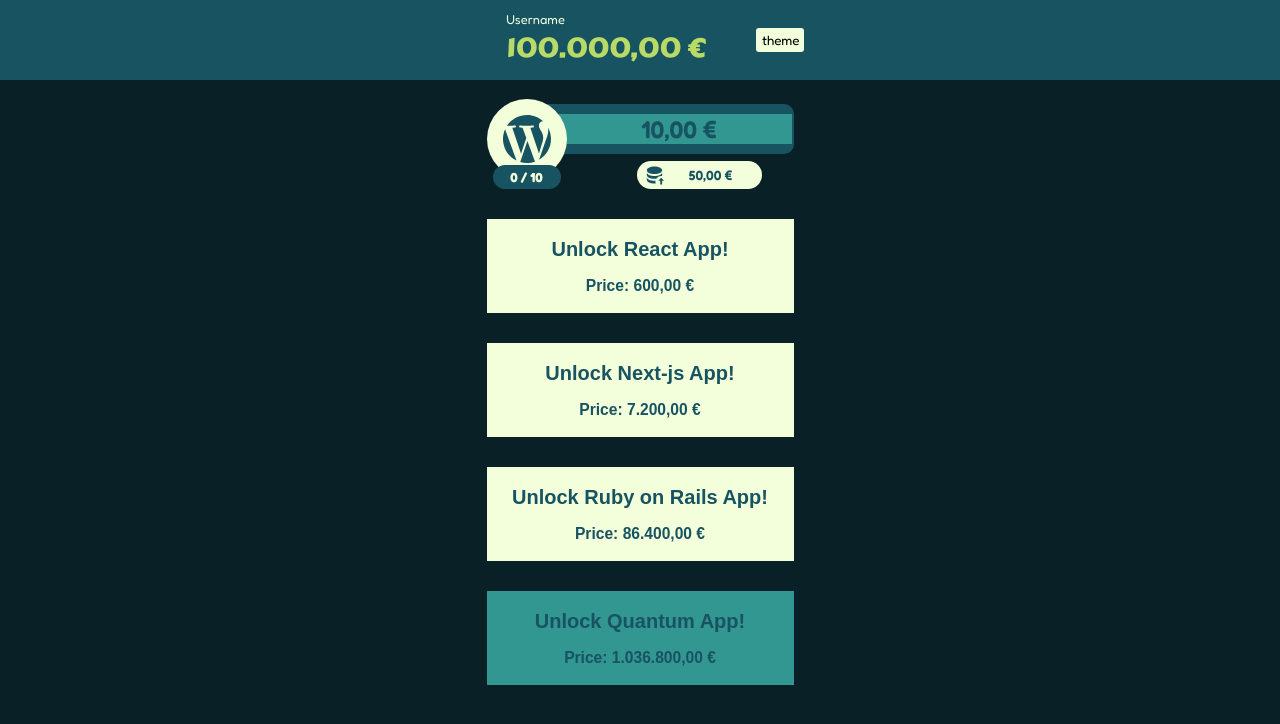
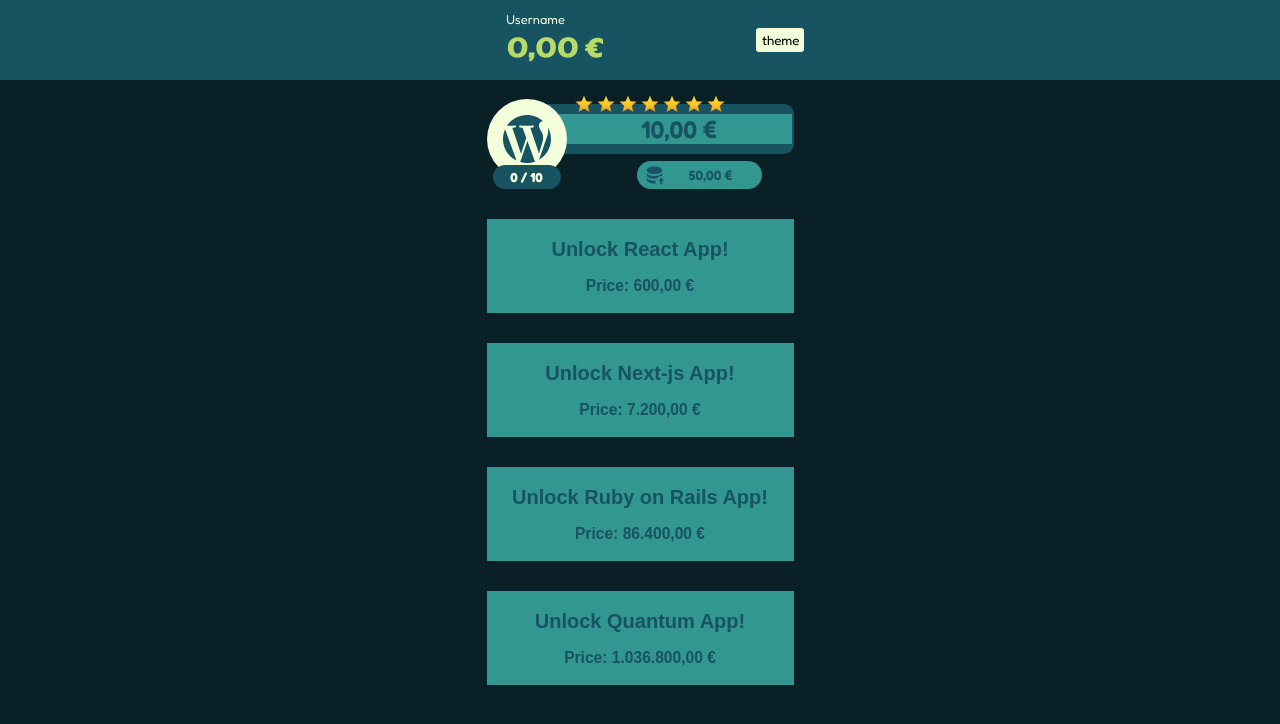
Before and after one commit to Satttoshi/idle-boss, a Next.js app: page / in a window 1280 px wide. Shown: the top 724 px of the page. Built offline with nearby package versions, Linux system fonts and the light colour scheme.

Commit message:
add stars

```diff
--- a/src/components/ProgressBar.js
+++ b/src/components/ProgressBar.js
@@ -1,5 +1,6 @@
 import styled, { keyframes } from "styled-components";
 import { useState, useEffect } from "react";
+import Star from "~/src/assets/star.svg";
 
 export default function ProgressBar({ tier, isFilling }) {
   const { delay, income } = tier;
@@ -18,6 +19,15 @@ export default function ProgressBar({ tier, isFilling }) {
 
   return (
     <StyledProgressBar>
+      <StyledStarContainer>
+        <Star />
+        <Star />
+        <Star />
+        <Star />
+        <Star />
+        <Star />
+        <Star />
+      </StyledStarContainer>
       <StyledWrapper>
         <StyledIncome>{displayIncome}</StyledIncome>
         <StyledContainer data-testid="progress-bar">
@@ -28,6 +38,23 @@ export default function ProgressBar({ tier, isFilling }) {
     </StyledProgressBar>
   );
 }
+
+const StyledStarContainer = styled.div`
+  height: 20px;
+  width: 200px;
+  z-index: 20;
+  position: absolute;
+  left: 28px;
+  transform: translateY(-10px);
+  display: flex;
+  gap: 2px;
+
+  svg {
+    width: 20px;
+    height: 20px;
+    fill: #ffd02c;
+  }
+`;
 
 const StyledProgressBar = styled.div`
   position: absolute;
--- a/src/zustand/store.js
+++ b/src/zustand/store.js
@@ -3,7 +3,7 @@ import { create as createStore } from "zustand";
 export const milestones = [10, 25, 50, 100, 200, 300, 400, "max"];
 
 const useStore = createStore((set, get) => ({
-  money: 100000,
+  money: 0,
   tiers: [
     {
       id: "tier1",
```
Also changed, not shown: src/assets/star.svg.
